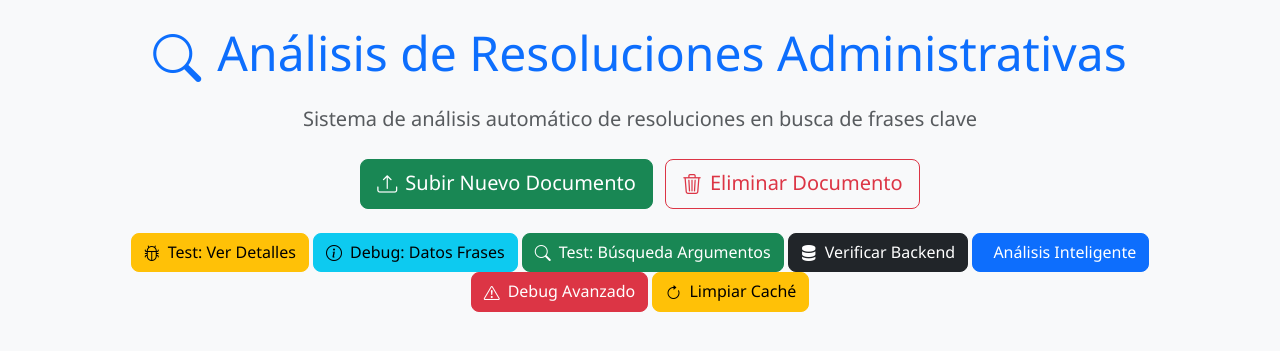
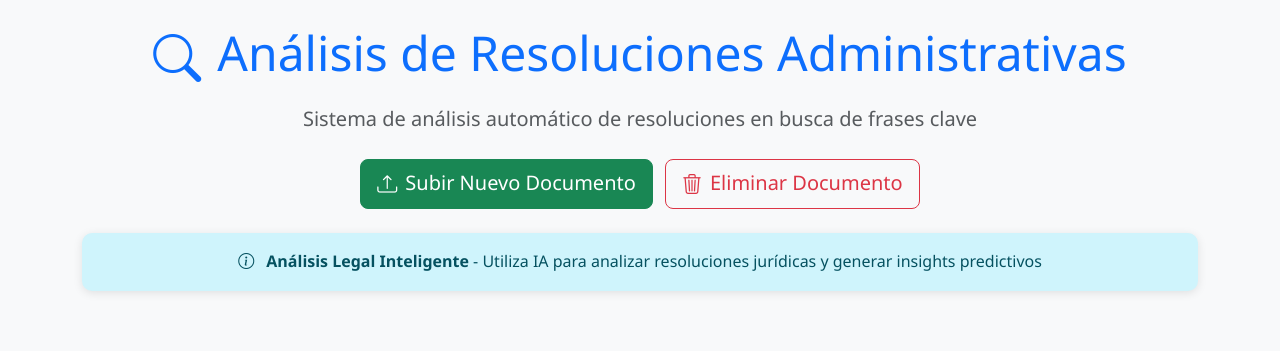
Before and after one commit to gracobjo/sentencias, a FastAPI app: page / in a window 1280 px wide. Shown: the part 61-412 px from the top of the page. Run offline with FastAPI, Linux system fonts and the light colour scheme; some libraries are stand-ins or nearby versions.

Commit message:
Limpiar interfaz de producción: eliminar botones de debug y testing innecesarios

```diff
--- a/src/templates/index.html
+++ b/src/templates/index.html
@@ -382,30 +382,13 @@
             </div>
         </div>
 
-        <!-- Botones de debug (desktop) -->
-        <div class="row mb-4 desktop-buttons">
+        <!-- Sección de análisis principal -->
+        <div class="row mb-4">
             <div class="col-12 text-center">
-                <button class="btn btn-warning" onclick="testShowFraseDetails()">
-                    <i class="bi bi-bug me-2"></i>Test: Ver Detalles
-                </button>
-                <button class="btn btn-info" onclick="debugFraseData()">
-                    <i class="bi bi-info-circle me-2"></i>Debug: Datos Frases
-                </button>
-                <button class="btn btn-success" onclick="testBusquedaArgumentos()">
-                    <i class="bi bi-search me-2"></i>Test: Búsqueda Argumentos
-                </button>
-                <button class="btn btn-dark" onclick="verificarDatosBackend()">
-                    <i class="bi bi-server me-2"></i>Verificar Backend
-                </button>
-                <button class="btn btn-primary" onclick="mostrarAnalisisInteligente()">
-                    <i class="bi bi-brain me-2"></i>Análisis Inteligente
-                </button>
-                <button class="btn btn-danger" onclick="debugAvanzado()">
-                    <i class="bi bi-exclamation-triangle me-2"></i>Debug Avanzado
-                </button>
-                <button class="btn btn-warning" onclick="limpiarCache()">
-                    <i class="bi bi-arrow-clockwise me-2"></i>Limpiar Caché
-                </button>
+                <div class="alert alert-info">
+                    <i class="bi bi-info-circle me-2"></i>
+                    <strong>Análisis Legal Inteligente</strong> - Utiliza IA para analizar resoluciones jurídicas y generar insights predictivos
+                </div>
             </div>
         </div>
 
@@ -2427,60 +2410,6 @@
             }
         }
 
-        // Función para debug de datos de frases
-        function debugFraseData() {
-            console.log('=== DEBUG: Datos de frases ===');
-
-            if (!rankingGlobalData) {
-                console.error('No hay datos del ranking disponibles');
-                return;
-            }
-
-            console.log('Datos del ranking:', rankingGlobalData);
-            console.log(`Total de categorías: ${Object.keys(rankingGlobalData).length}`);
-
-            const elementos = document.querySelectorAll('[data-frase]');
-            console.log(`Elementos encontrados: ${elementos.length}`);
-
-            elementos.forEach((elemento, index) => {
-                const frase = elemento.getAttribute('data-frase');
-                const fraseIndex = elemento.getAttribute('data-frase-index');
-
-                console.log(`Elemento ${index + 1}:`);
-                console.log(`  Frase: ${frase}`);
-                console.log(`  Índice: ${fraseIndex}`);
-
-                if (rankingGlobalData && rankingGlobalData[frase]) {
-                    const datos = rankingGlobalData[frase];
-                    console.log(`  Datos disponibles:`, datos);
-                    console.log(`  Total: ${datos.total}`);
-                    console.log(`  Ocurrencias: ${datos.ocurrencias ? datos.ocurrencias.length : 0}`);
-                } else {
-                    console.error(`  No hay datos para la frase: ${frase}`);
-                }
-                console.log('---');
-            });
-        }
-
-        // Función para probar búsqueda de argumentos
-        function testBusquedaArgumentos() {
-            console.log('=== TEST: Búsqueda de Argumentos ===');
-            mostrarNotificacion('Test de búsqueda ejecutado', 'info');
-        }
-
-        // Función para verificar backend
-        async function verificarDatosBackend() {
-            try {
-                const response = await fetch('/api/analizar');
-                const data = await response.json();
-                console.log('Backend responde:', data);
-                mostrarNotificacion('Backend verificado correctamente', 'success');
-            } catch (error) {
-                console.error('Error backend:', error);
-                mostrarNotificacion('Error verificando backend', 'danger');
-            }
-        }
-
         // Función para análisis inteligente
         async function mostrarAnalisisInteligente() {
             try {
@@ -2491,36 +2420,6 @@
             } catch (error) {
                 console.error('Error análisis:', error);
                 mostrarNotificacion('Error en análisis inteligente', 'danger');
-            }
-        }
-
-        // Función para debug avanzado
-        async function debugAvanzado() {
-            console.log('=== DEBUG AVANZADO ===');
-            mostrarNotificacion('Debug avanzado ejecutado', 'info');
-        }
-
-        // Función de prueba
-        function testShowFraseDetails() {
-            console.log('=== TEST: showFraseDetails ===');
-            mostrarNotificacion('Test ejecutado correctamente', 'success');
-        }
-
-        // Función para limpiar caché
-        async function limpiarCache() {
-            try {
-                const response = await fetch('/api/limpiar-cache', {
-                    method: 'POST'
-                });
-                const data = await response.json();
-                mostrarNotificacion('Caché limpiado correctamente', 'success');
-                // Recargar la página para obtener datos frescos
-                setTimeout(() => {
-                    window.location.reload();
-                }, 1500);
-            } catch (error) {
-                console.error('Error limpiando caché:', error);
-                mostrarNotificacion('Error limpiando caché', 'danger');
             }
         }
 
@@ -2699,25 +2598,13 @@
             </div>
 
             <div class="mobile-menu-section">
-                <h6>Herramientas de Debug</h6>
-                <button class="btn btn-warning" onclick="testShowFraseDetails(); closeMobileMenu();">
-                    <i class="bi bi-bug me-2"></i>Test: Ver Detalles
-                </button>
-                <button class="btn btn-info" onclick="debugFraseData(); closeMobileMenu();">
-                    <i class="bi bi-info-circle me-2"></i>Debug: Datos Frases
-                </button>
-                <button class="btn btn-success" onclick="testBusquedaArgumentos(); closeMobileMenu();">
-                    <i class="bi bi-search me-2"></i>Test: Búsqueda Argumentos
-                </button>
-                <button class="btn btn-dark" onclick="verificarDatosBackend(); closeMobileMenu();">
-                    <i class="bi bi-server me-2"></i>Verificar Backend
-                </button>
-                <button class="btn btn-danger" onclick="debugAvanzado(); closeMobileMenu();">
-                    <i class="bi bi-exclamation-triangle me-2"></i>Debug Avanzado
-                </button>
-                <button class="btn btn-warning" onclick="limpiarCache(); closeMobileMenu();">
-                    <i class="bi bi-arrow-clockwise me-2"></i>Limpiar Caché
-                </button>
+                <h6>Herramientas del Sistema</h6>
+                <div class="alert alert-light mb-3">
+                    <small class="text-muted">
+                        <i class="bi bi-shield-check me-1"></i>
+                        Sistema de análisis legal con IA para profesionales del derecho
+                    </small>
+                </div>
             </div>
         </div>
     </div>
```
